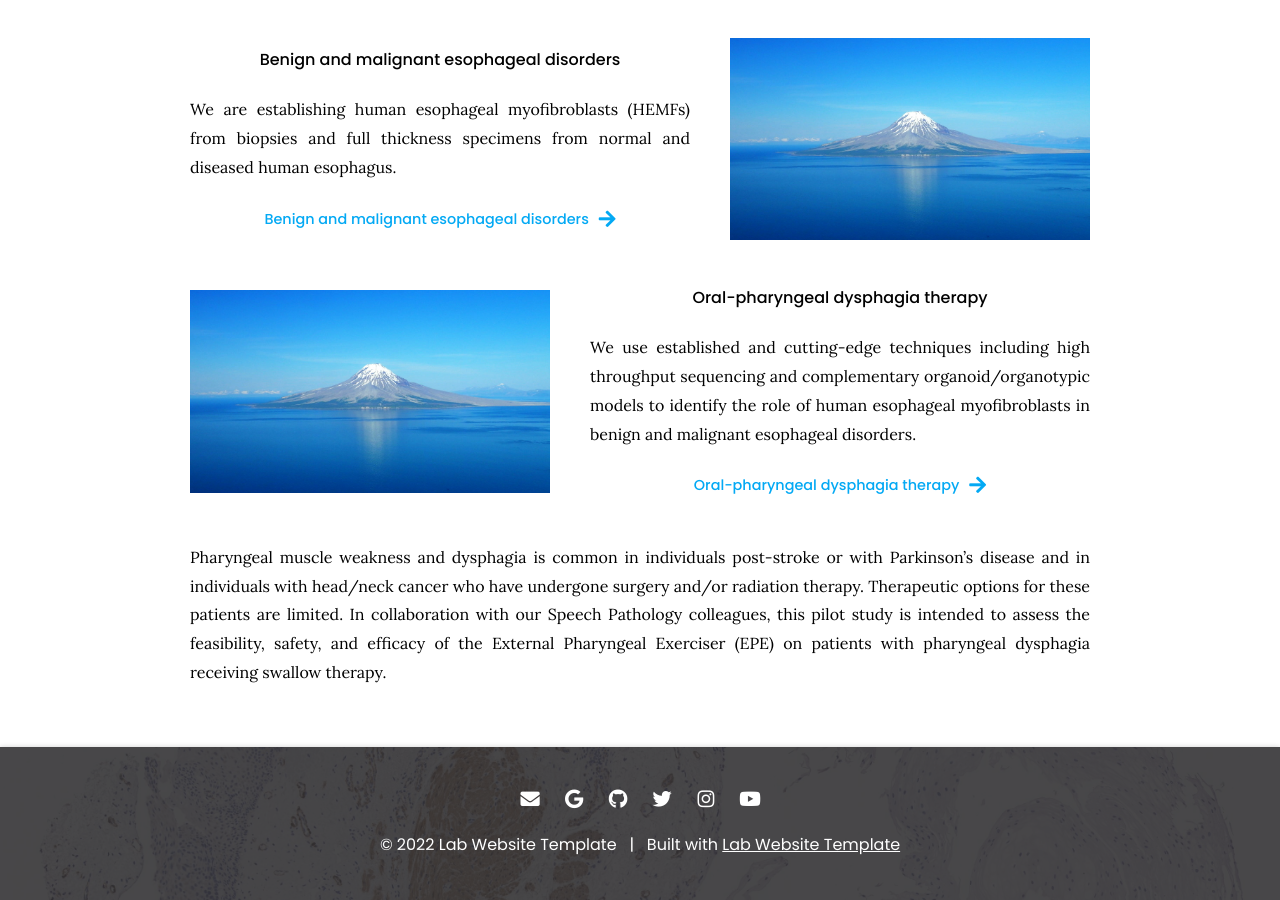
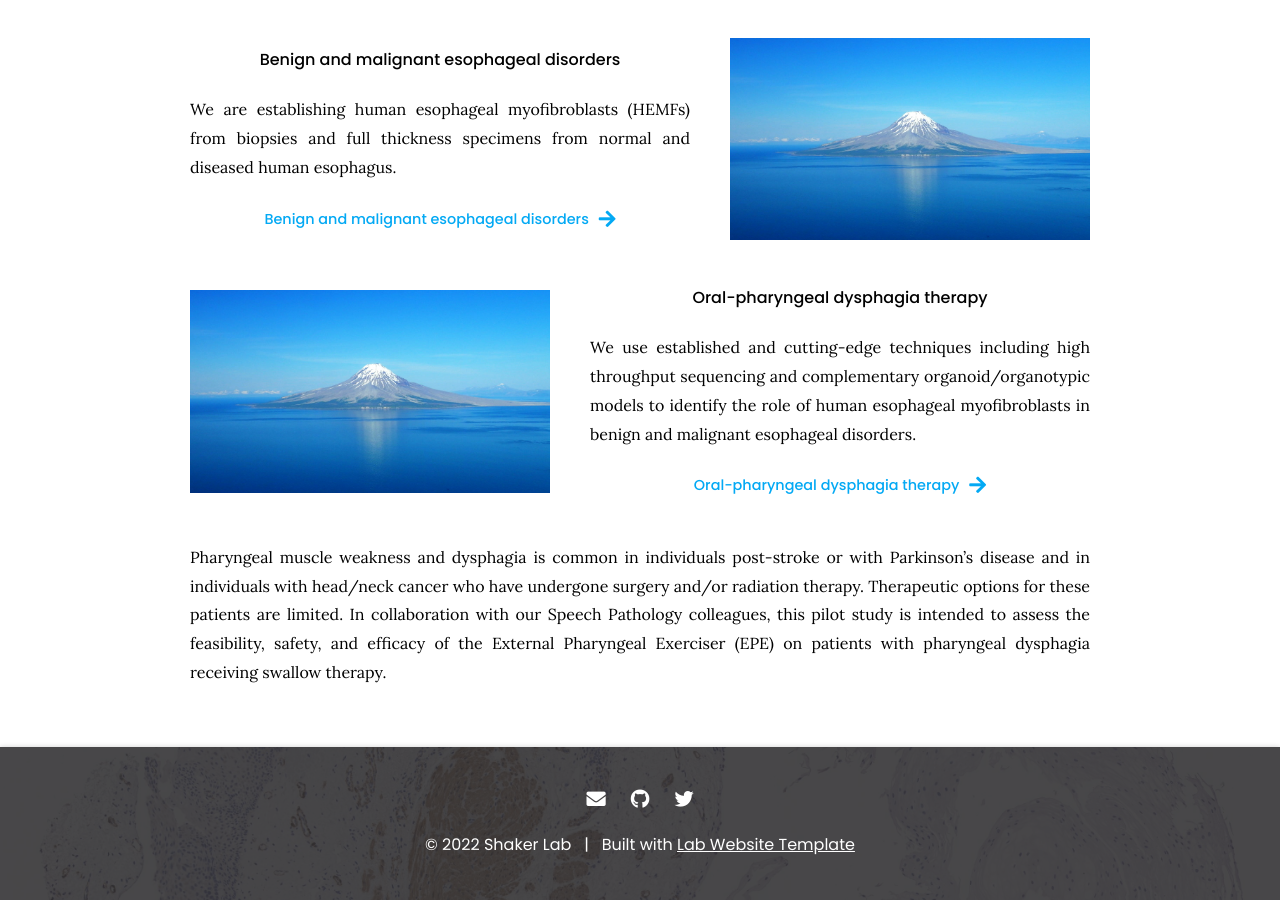
Before and after one commit to ShakerLab/ShakerLab, a Jekyll site: the page built from index.md, in a window 1280 px wide and 900 px high, scrolled down 1067 px. Built offline with Jekyll 4.4.1, drawn with Linux system fonts in a browser that asks for light colours; nearby versions of some CDN libraries; part of the change alters nothing that is shown; some of the changed text lies outside the part shown.

Commit message:
Update _config.yaml

```diff
--- a/_config.yaml
+++ b/_config.yaml
@@ -1,21 +1,18 @@
 ### basic settings
 
 # site properties and page defaults
-title: Lab Website Template
-description: An easy-to-use, flexible website template for labs, with automatic citations, GitHub tag imports, pre-built components, and more.
+title: Shaker Lab
+description: We aim to improve upon the existing care of swallowing and esophageal disorders via an integrated clinical and research program.
 logo: images/logo.svg
 header: images/background.jpg
 footer: images/background.jpg
-baseurl: /lab-website-template
+baseurl: ""
 
 # site social media and other links
 links:
-  email: jane.smith@your-lab.com
-  google-scholar: Jane Smith
-  github: your-lab
-  twitter: YourLabHandle
-  instagram: YourLabHandle
-  youtube: YourLabChannel
+  email: anisa.shaker@med.usc.edu
+  github: ShakerLab
+  twitter: AnisaShakerMD
 
 ### advanced settings
 
```
